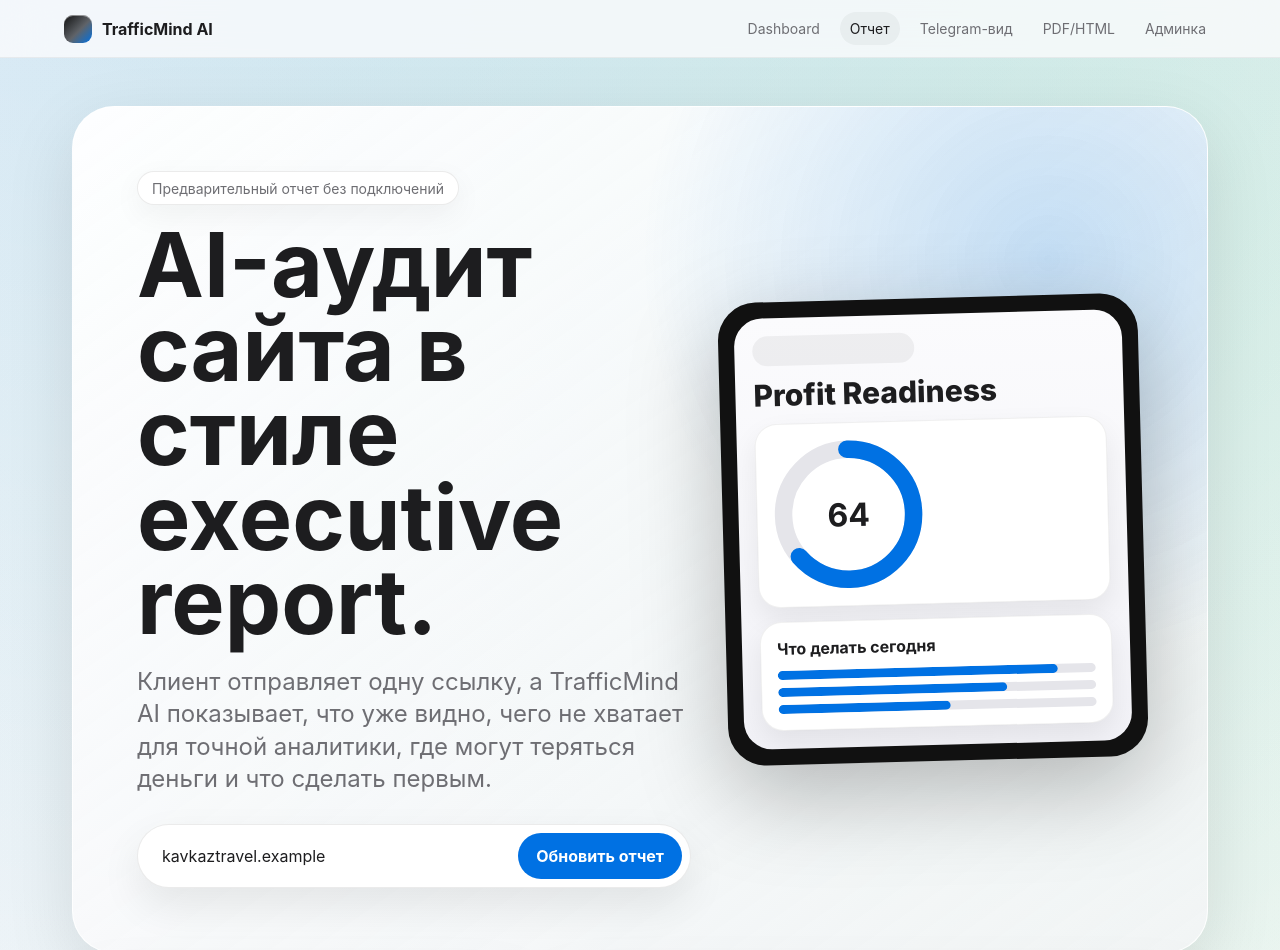
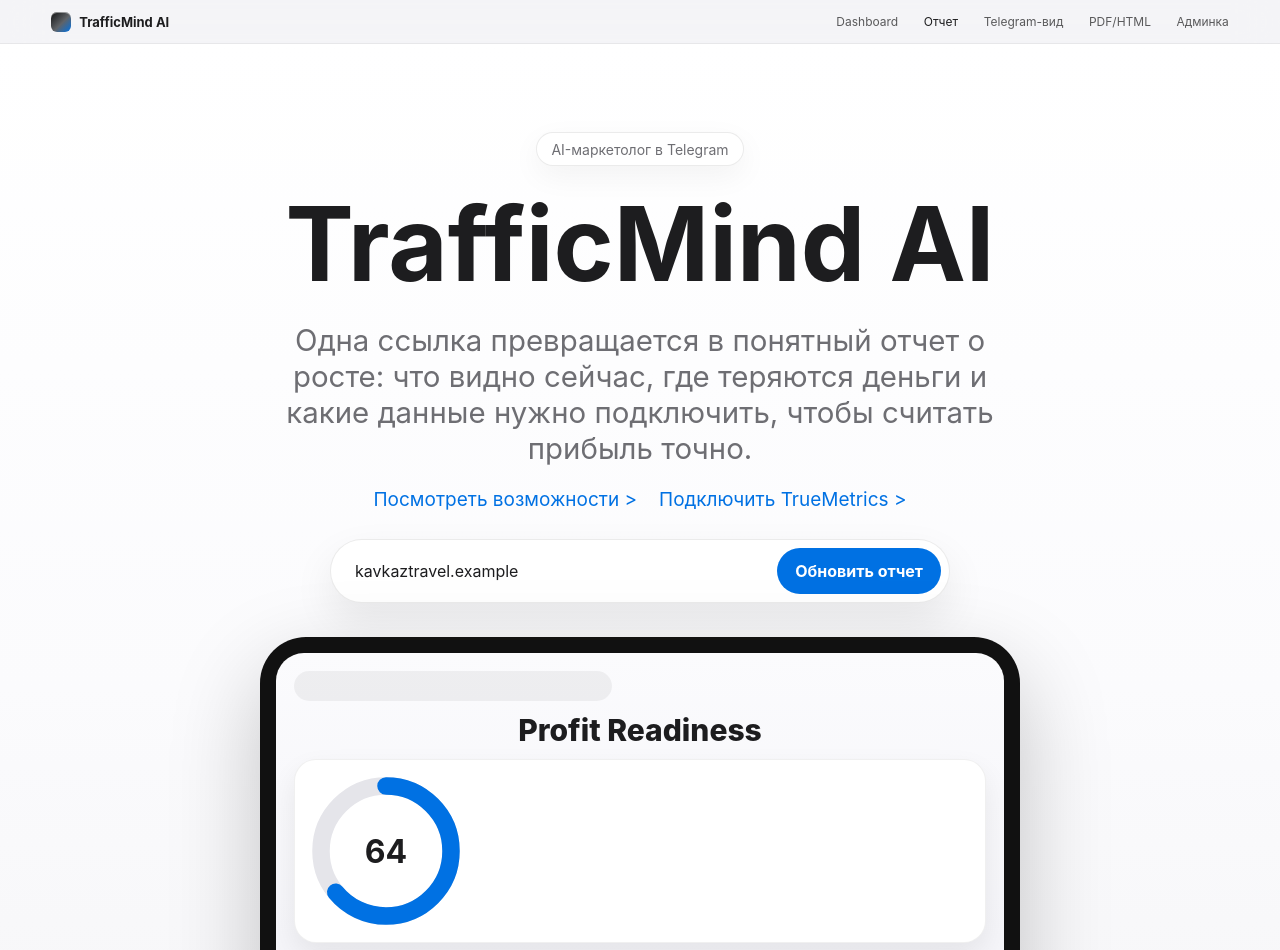
Before and after one commit to KAVKAZTRAVEL/TrafficMindAI, a plain HTML site: page demo/link_only_report.html in a window 1280 px wide. Shown: the top 950 px of the page. Drawn offline with Linux system fonts and the light colour scheme.

Commit message:
Restyle report like Apple product page

```diff
--- a/demo/link_only_report.html
+++ b/demo/link_only_report.html
@@ -27,10 +27,7 @@
       min-height: 100vh;
       font-family: -apple-system, BlinkMacSystemFont, "SF Pro Display", "SF Pro Text", Inter, Segoe UI, Arial, sans-serif;
       color: var(--ink);
-      background:
-        radial-gradient(circle at 18% -8%, rgba(0,113,227,.16), transparent 30%),
-        radial-gradient(circle at 86% 4%, rgba(52,199,89,.14), transparent 28%),
-        linear-gradient(180deg, #fbfbfd 0%, var(--bg) 48%, #fff 100%);
+      background: var(--bg);
       letter-spacing: 0;
     }
     a { color: inherit; text-decoration: none; }
@@ -39,43 +36,45 @@
       position: sticky;
       top: 0;
       z-index: 10;
-      min-height: 58px;
+      min-height: 44px;
       display: flex;
       align-items: center;
       justify-content: space-between;
-      gap: 20px;
-      padding: 0 clamp(18px, 5vw, 72px);
+      gap: 18px;
+      padding: 0 clamp(14px, 4vw, 72px);
       border-bottom: 1px solid rgba(0,0,0,.055);
-      background: rgba(251,251,253,.78);
-      backdrop-filter: blur(24px);
+      background: rgba(245,245,247,.82);
+      backdrop-filter: saturate(180%) blur(20px);
     }
-    .brand { display: flex; align-items: center; gap: 10px; font-weight: 700; }
+    .brand { display: flex; align-items: center; gap: 8px; font-weight: 700; font-size: 13px; }
     .logo {
-      width: 28px;
-      height: 28px;
-      border-radius: 9px;
+      width: 20px;
+      height: 20px;
+      border-radius: 6px;
       background: linear-gradient(135deg, #111, #5f6368 55%, #0071e3);
       box-shadow: inset 0 1px 0 rgba(255,255,255,.45);
     }
-    .nav { display: flex; align-items: center; gap: 10px; color: var(--muted); font-size: 14px; }
-    .nav a { padding: 8px 10px; border-radius: 999px; }
-    .nav a.active, .nav a:hover { color: var(--ink); background: rgba(0,0,0,.045); }
-    .page { width: min(1220px, 100%); margin: 0 auto; padding: 48px clamp(18px, 4vw, 42px) 72px; display: grid; gap: 22px; }
+    .nav { display: flex; align-items: center; gap: clamp(12px, 2vw, 26px); color: rgba(29,29,31,.72); font-size: 12px; }
+    .nav a { padding: 4px 0; border-radius: 0; }
+    .nav a.active, .nav a:hover { color: var(--ink); background: transparent; }
+    .page { width: 100%; margin: 0 auto; padding: 0 0 72px; display: grid; gap: 12px; }
+    .page > section:not(.hero) { width: min(1220px, calc(100% - 32px)); margin: 0 auto; }
     .hero {
-      min-height: 560px;
+      min-height: 760px;
       display: grid;
-      grid-template-columns: 1fr minmax(320px, 420px);
-      align-items: center;
-      gap: 32px;
-      padding: clamp(28px, 5vw, 64px);
-      border-radius: 42px;
+      grid-template-columns: 1fr;
+      align-items: start;
+      justify-items: center;
+      gap: 34px;
+      padding: clamp(46px, 7vw, 88px) clamp(18px, 5vw, 72px) 54px;
+      border-radius: 0;
       background:
-        radial-gradient(circle at 86% 18%, rgba(0,113,227,.20), transparent 34%),
-        linear-gradient(145deg, rgba(255,255,255,.94), rgba(245,245,247,.72));
-      border: 1px solid rgba(255,255,255,.92);
-      box-shadow: var(--shadow);
+        linear-gradient(180deg, #ffffff 0%, #fbfbfd 58%, #f5f5f7 100%);
+      border: 0;
+      box-shadow: none;
       overflow: hidden;
       position: relative;
+      text-align: center;
     }
     .eyebrow {
       width: fit-content;
@@ -91,10 +90,20 @@
       font-size: 14px;
       margin-bottom: 18px;
     }
-    h1 { margin: 0; max-width: 760px; font-size: clamp(48px, 7vw, 96px); line-height: .94; letter-spacing: 0; }
-    .hero p { max-width: 640px; margin: 22px 0 0; color: var(--muted); font-size: clamp(18px, 2vw, 24px); line-height: 1.35; }
+    h1 { margin: 0 auto; max-width: 980px; font-size: clamp(56px, 8vw, 112px); line-height: 1.18; letter-spacing: 0; }
+    .hero p { max-width: 760px; margin: 18px auto 0; color: var(--muted); font-size: clamp(21px, 2.3vw, 30px); line-height: 1.22; }
+    .hero-links {
+      display: flex;
+      justify-content: center;
+      flex-wrap: wrap;
+      gap: 22px;
+      margin-top: 22px;
+      color: var(--blue);
+      font-size: 19px;
+    }
+    .hero-links a:after { content: " >"; }
     .urlbox {
-      margin-top: 28px;
+      margin: 28px auto 0;
       display: flex;
       gap: 10px;
       max-width: 620px;
@@ -117,12 +126,13 @@
       white-space: nowrap;
     }
     .report-device {
-      min-height: 430px;
-      border-radius: 38px;
+      width: min(760px, 94vw);
+      min-height: 360px;
+      border-radius: 46px;
       background: #111;
       padding: 16px;
-      box-shadow: 0 30px 90px rgba(0,0,0,.26);
-      transform: rotate(-1.5deg);
+      box-shadow: 0 34px 90px rgba(0,0,0,.22);
+      transform: none;
     }
     .device-screen {
       height: 100%;
@@ -148,11 +158,11 @@
     .two { display: grid; grid-template-columns: 1fr 1fr; gap: 16px; }
     .three { display: grid; grid-template-columns: repeat(3, minmax(0,1fr)); gap: 16px; }
     .card {
-      border-radius: 30px;
-      padding: 24px;
+      border-radius: 0;
+      padding: clamp(24px, 3.2vw, 42px);
       background: var(--card);
       border: 1px solid rgba(255,255,255,.9);
-      box-shadow: var(--shadow);
+      box-shadow: 0 16px 42px rgba(0,0,0,.07);
       backdrop-filter: blur(20px);
     }
     .metric b { display: block; font-size: clamp(32px, 4vw, 52px); line-height: .95; margin-bottom: 10px; }
@@ -169,8 +179,6 @@
       align-content: space-between;
       gap: 26px;
       background:
-        radial-gradient(circle at 82% 12%, rgba(0,113,227,.22), transparent 28%),
-        radial-gradient(circle at 14% 86%, rgba(52,199,89,.13), transparent 34%),
         linear-gradient(145deg, rgba(255,255,255,.96), rgba(242,242,247,.78));
     }
     .bot-face {
@@ -183,7 +191,6 @@
       padding: 28px;
       color: #fff;
       background:
-        radial-gradient(circle at 74% 24%, rgba(255,255,255,.36), transparent 24%),
         linear-gradient(145deg, #0b0b0f, #1d1d1f 52%, #0071e3);
       box-shadow: 0 28px 74px rgba(0,0,0,.22);
       position: relative;
@@ -335,7 +342,6 @@
       display: grid;
       gap: 22px;
       background:
-        radial-gradient(circle at 86% 12%, rgba(0,113,227,.20), transparent 30%),
         linear-gradient(145deg, #ffffff, #f5f5f7);
     }
     .tm-label {
@@ -492,9 +498,13 @@
   <main class="page">
     <section class="hero">
       <div>
-        <span class="eyebrow">Предварительный отчет без подключений</span>
-        <h1>AI-аудит сайта в стиле executive report.</h1>
-        <p>Клиент отправляет одну ссылку, а TrafficMind AI показывает, что уже видно, чего не хватает для точной аналитики, где могут теряться деньги и что сделать первым.</p>
+        <span class="eyebrow">AI-маркетолог в Telegram</span>
+        <h1>TrafficMind AI</h1>
+        <p>Одна ссылка превращается в понятный отчет о росте: что видно сейчас, где теряются деньги и какие данные нужно подключить, чтобы считать прибыль точно.</p>
+        <div class="hero-links" aria-label="Быстрые действия">
+          <a href="#bot-intro">Посмотреть возможности</a>
+          <a href="#true-metrics">Подключить TrueMetrics</a>
+        </div>
         <form class="urlbox" id="domain-form">
           <input id="domain-input" value="kavkaztravel.example" aria-label="Домен сайта">
           <button class="primary" type="submit">Обновить отчет</button>
@@ -518,7 +528,7 @@
       </aside>
     </section>
 
-    <section class="bot-welcome" aria-label="Приветствие бота">
+    <section class="bot-welcome" id="bot-intro" aria-label="Приветствие бота">
       <article class="card bot-card">
         <div>
           <div class="bot-face" aria-hidden="true">
@@ -576,7 +586,7 @@
       </article>
     </section>
 
-    <section class="true-metrics" aria-label="TrafficMind TrueMetrics">
+    <section class="true-metrics" id="true-metrics" aria-label="TrafficMind TrueMetrics">
       <article class="card tm-hero">
         <span class="tm-label">Новая функция сервиса</span>
         <h2>TrafficMind TrueMetrics</h2>
```
